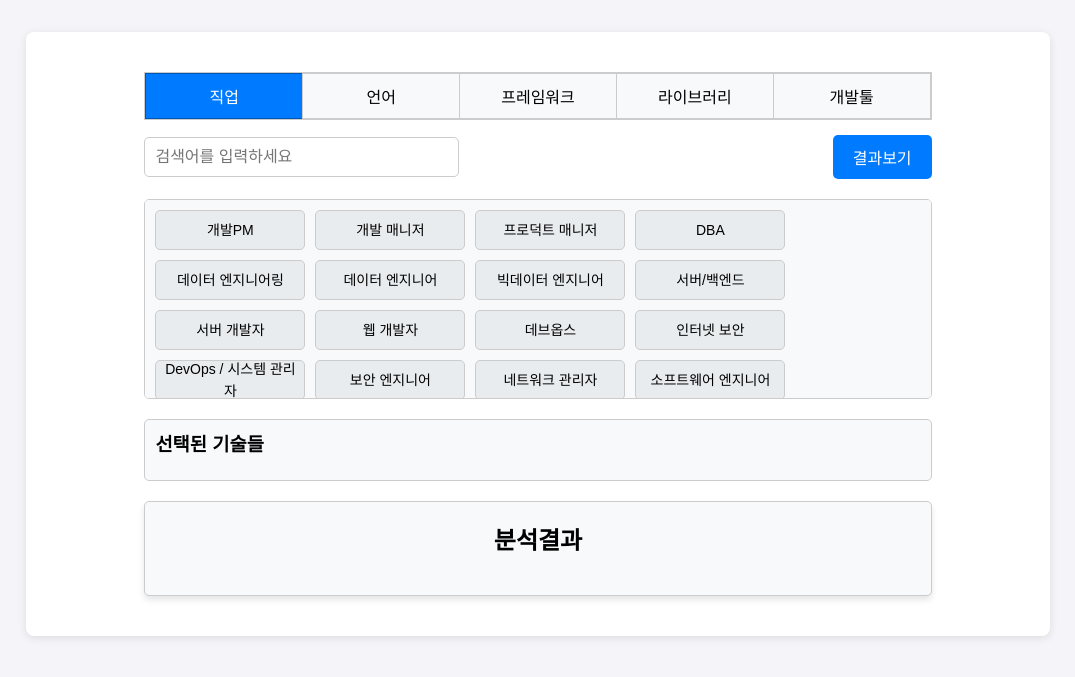
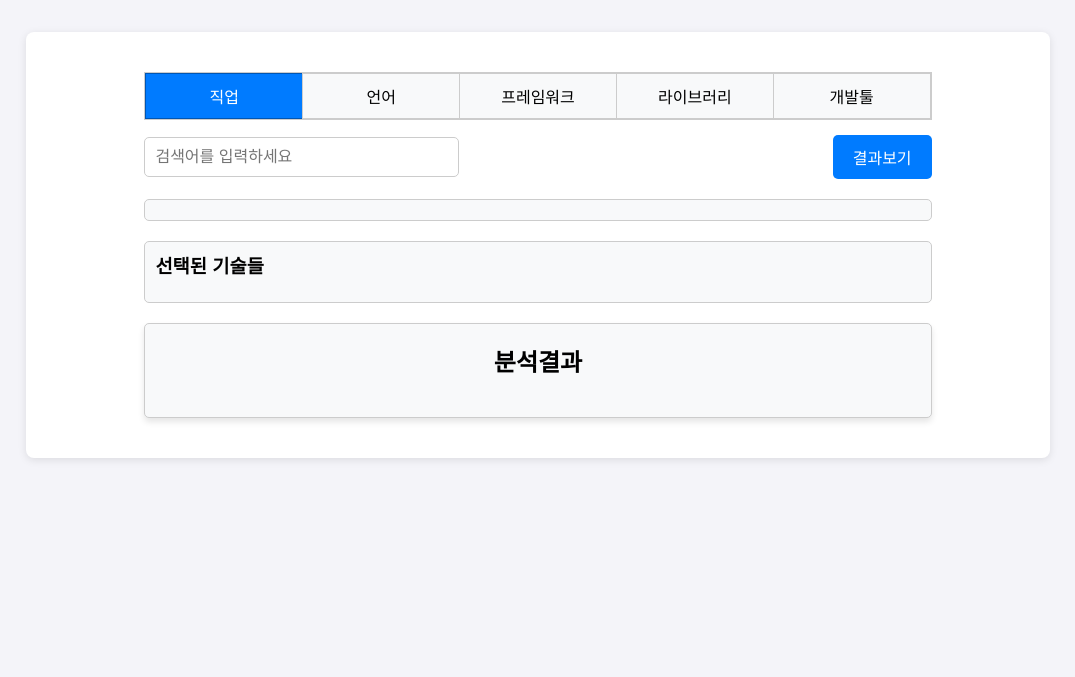
Before and after one commit to asite444/CheerUpProject, a FastAPI app: page / in a window 1280 px wide. Shown: the part 80-757 px from the top of the page, without its empty margins (102-1177 px from the left). Run offline with FastAPI, Linux system fonts and the light colour scheme; data that the repository does not hold is empty; some libraries are stand-ins or nearby versions.

Commit message:
코드수정-임동현-

```diff
--- a/app/controllers/home_controller.py
+++ b/app/controllers/home_controller.py
@@ -4,9 +4,9 @@ from fastapi.templating import Jinja2Templates
 from fastapi import FastAPI, HTTPException
 from fastapi.responses import JSONResponse
 import app.services.sqliteService as sql
-from app.services.graph_service import  generate_pie_chart
+import app.services.GPTAnalysisService as gpt
 from app.models.user_input_data import UserInputData
-from app.models.user_input_data import SearchRequest
+
 import os
 from typing import List, Optional
 router = APIRouter()
@@ -29,24 +29,19 @@ async def read_home(request: Request):
         )
 
 
-# @router.post("/search-category")
-# async def search_ajax(search_request: SearchRequest):
-#     '''
-#     카테고리별 검색
-#     '''
-#      # 요청 데이터 출력
-#     print("Category:", search_request.category)
-#     print("Keyword:", search_request.keyword)
-#     searched_data=sql.category_search(search_request)
-
-#     return JSONResponse(content={"searched_data": searched_data})
-
 
 
 @router.post("/user-input-data")
 async def process_user_data(user_data: UserInputData):
     # 데이터 수신 확인
-    print("Received Data:", user_data.dict())
+    #print("Received Data:", user_data.dict())
+
+    # 사용자가 이전에 선택한 기술선택이 존재하는지여부 판단(수정예정)
+    # report=sql.is_existing_tech_stack(user_data)
+    # if(report[0]):
+    #     print(report[1])
+    # else :
+    #     print("없음")
 
     # 데이터 처리 및 HTML 텍스트 생성
     languages = ", ".join(user_data.languages) if user_data.languages else "없음"
--- /dev/null
+++ b/app/services/GPTAnalysisService.py
@@ -0,0 +1,4 @@
+
+def analyze_lang_stack(tech_stack):
+        """GPT에게 언어어 스택을 분석 요청"""
+        return 0
--- a/app/services/sqliteService.py
+++ b/app/services/sqliteService.py
@@ -1,5 +1,5 @@
 from app.database.sqliteserver import get_connection
-
+from app.models.user_input_data import UserInputData
 
 
 
@@ -10,7 +10,16 @@ def fetch_tech_stack():
     connection = get_connection()
     try:
         cursor = connection.cursor()
-        cursor.execute("SELECT category, name FROM technical_element order by name asc;")
+
+        query = """
+        SELECT category, name FROM technical_element
+        UNION ALL
+        select 'job' as category,name FROM duty_element
+        ORDER BY name
+        """
+
+
+        cursor.execute(query)
 
         results = cursor.fetchall()
         return [{"category": row[0], "name": row[1]} for row in results]
@@ -20,10 +29,61 @@ def fetch_tech_stack():
         if connection:
             connection.close()
 
+def is_existing_tech_stack(user_data: UserInputData):
+    """
+    사용자가 이전에 선택한 기술 스택인지 검색하는 함수(수정예정)
+    """
+
+    connection = get_connection()
+
+    try:
+        cursor = connection.cursor()
+
+        query = """
+        SELECT text FROM customized_analysis
+        WHERE job         = ?
+          AND it_language = ?
+          AND framework   = ?
+          AND library     = ?
+          AND tool        = ?
+        """
+
+        # 리스트를 문자열로 변환하여 SQL 바인딩
+        params = (
+            ','.join(user_data.jobs) if isinstance(user_data.jobs, list) else user_data.jobs,
+            ','.join(user_data.languages) if isinstance(user_data.languages, list) else user_data.languages,
+            ','.join(user_data.frameworks) if isinstance(user_data.frameworks, list) else user_data.frameworks,
+            ','.join(user_data.libraries) if isinstance(user_data.libraries, list) else user_data.libraries,
+            ','.join(user_data.devtools) if isinstance(user_data.devtools, list) else user_data.devtools
+        )
+
+        print("SQL 실행 전 데이터 확인:", params)  # 디버깅용
+
+        # SQL 실행
+        cursor.execute(query, params)
+        results = cursor.fetchall()
+        print("Results:", results)  # 디버깅용 출력
+
+        if results:
+            # 결과가 있는 경우 첫 번째 결과의 text 값을 가져와 반환
+            return True, results[0][0]  # `True`와 `text` 값 반환
+        else:
+            return False, None  # 결과가 없을 경우 `False`와 `None` 반환
+
+    except Exception as e:
+        # print("Error during SQL execution:", str(e))  # 에러 내용 출력
+        return {"error": str(e)}
+
+    finally:
+        if connection:
+            connection.close()
+
+
+
 
 def category_search(search_request):
     """
-    tech_stack 테이블에서 데이터를 조회하는 함수.
+    tech_stack 테이블에서 데이터를 조회하는 함수.(사용안함)
     """
     connection = get_connection()
     try:
--- a/app/templates/main.html
+++ b/app/templates/main.html
@@ -30,29 +30,7 @@ const maxRetries = 3; // 최대 재시도 횟수
 
 // 기술 데이터 매핑을 위한 초기 구조
 const techData = {
-    job: [
-        "개발PM",
-        "개발 매니저",
-        "프로덕트 매니저",
-        "DBA",
-        "데이터 엔지니어링",
-        "데이터 엔지니어",
-        "빅데이터 엔지니어",
-        "서버/백엔드",
-        "서버 개발자",
-        "웹 개발자",
-        "데브옵스",
-        "인터넷 보안",
-        "DevOps / 시스템 관리자",
-        "보안 엔지니어",
-        "네트워크 관리자",
-        "소프트웨어 엔지니어",
-        "iOS",
-        "안드로이드",
-        "안드로이드 개발자",
-        "iOS 개발자",
-        "크로스플랫폼 앱 개발자",
-    ],
+    job: [],
     language: [],
     framework: [],
     library: [],
@@ -90,10 +68,10 @@ $(document).ready(function () {
     //최초화면 로드시, 직업 카테고리 최초 선택처리
     displayTechList("job", techData);
     // 토글 버튼 클릭 이벤트 바인딩
-    $('.toggle-btn').on('click', handleToggleClick);
+    //$('.toggle-btn').on('click', handleToggleClick);
 
-    // 드래그 후 마우스 놓기 이벤트 바인딩
-    $(document).on('mouseup', handleMouseUp);
+    // 드래그 후 마우스 놓기 이벤트 바인딩(잠시 사용중지)
+    //$(document).on('mouseup', handleMouseUp);
 }); // end
 // techStackData를 기반으로 techData를 동적으로 채우는 함수
 function mapTechStackData() {
@@ -300,11 +278,11 @@ function hideStickyNote() {
 function handleUserInputSubmission() {
     // 선택된 항목 수집
     const dataToSend = {
-        languages: collectSelectedItems('.selected-item[data-category="language"]'),
-        frameworks: collectSelectedItems('.selected-item[data-category="framework"]'),
-        libraries: collectSelectedItems('.selected-item[data-category="library"]'), // 이름 수정
-        devtools: collectSelectedItems('.selected-item[data-category="tool"]'),
-        jobs: collectSelectedItems('.selected-item[data-category="job"]'),
+        languages: collectSelectedItems('.selected-item[data-category="language"]').sort((a, b) => a.localeCompare(b)),
+        frameworks: collectSelectedItems('.selected-item[data-category="framework"]').sort((a, b) => a.localeCompare(b)),
+        libraries: collectSelectedItems('.selected-item[data-category="library"]').sort((a, b) => a.localeCompare(b)),
+        devtools: collectSelectedItems('.selected-item[data-category="tool"]').sort((a, b) => a.localeCompare(b)),
+        jobs: collectSelectedItems('.selected-item[data-category="job"]').sort((a, b) => a.localeCompare(b)),
     };
 
     // 데이터 유효성 검사 및 서버로 전송
@@ -383,7 +361,7 @@ function submitDataToServer(data) {
 
 
 
-// 토글 애니메이션 처리 함수
+// 토글 애니메이션 처리 함수(사용중지)
 function handleToggleClick(event) {
     const content = $(event.currentTarget).next(".toggle-content");
     content.slideToggle(300); // 부드러운 토글 애니메이션
```
